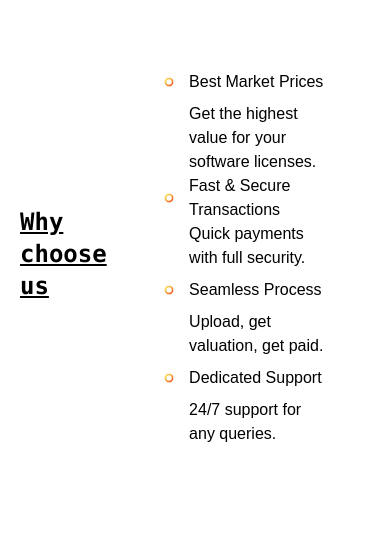
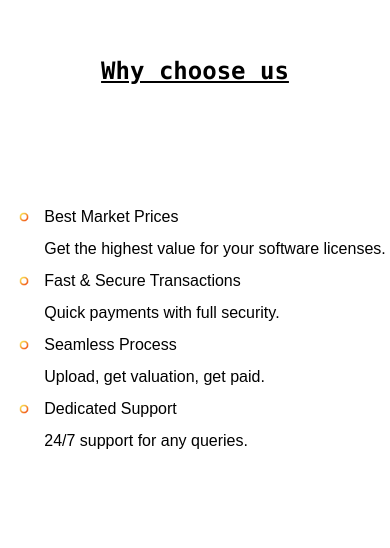
Before and after one commit to hkumar1729/Resale-site, a React (Vite) app: page / in a window 390 px wide. Shown: the part 1856-2404 px from the top of the page. Built offline with nearby package versions, Linux system fonts and the light colour scheme.

Commit message:
fix: improve responsive layout for mobile and desktop views

```diff
--- a/src/components/WhyChooseUs.tsx
+++ b/src/components/WhyChooseUs.tsx
@@ -4,10 +4,10 @@ const WhyChooseUS = () => {
     return (
       <div
         id="why choose us"
-        className="flex flex-row items-center justify-evenly h-screen p-5"
+        className="flex flex-col items-center justify-evenly h-screen"
       >
-        <h1 className='font-semibold font-mono text-2xl md:text-4xl underline'>Why choose us</h1>
-        <div className="flex flex-col items-start p-10 font-futura">
+        <h1 className='font-semibold font-mono text-2xl md:text-4xl underline -mb-28'>Why choose us</h1>
+        <div className="flex flex-col items-start font-futura">
           <div className='flex flex-rows items-center justify-start'>
             <img src={dotIcon} className='h-10 w-10'/>
             <p className='font-normal'>Best Market Prices</p>
```
